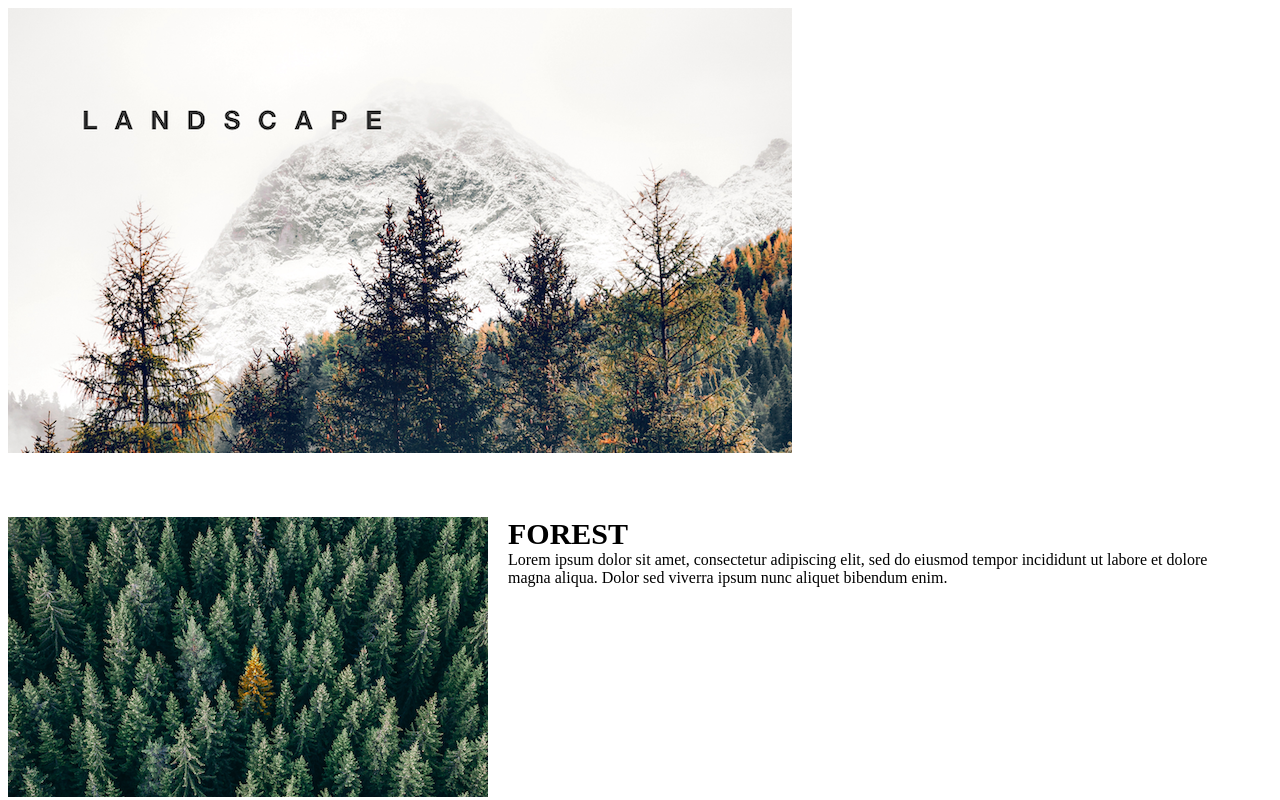
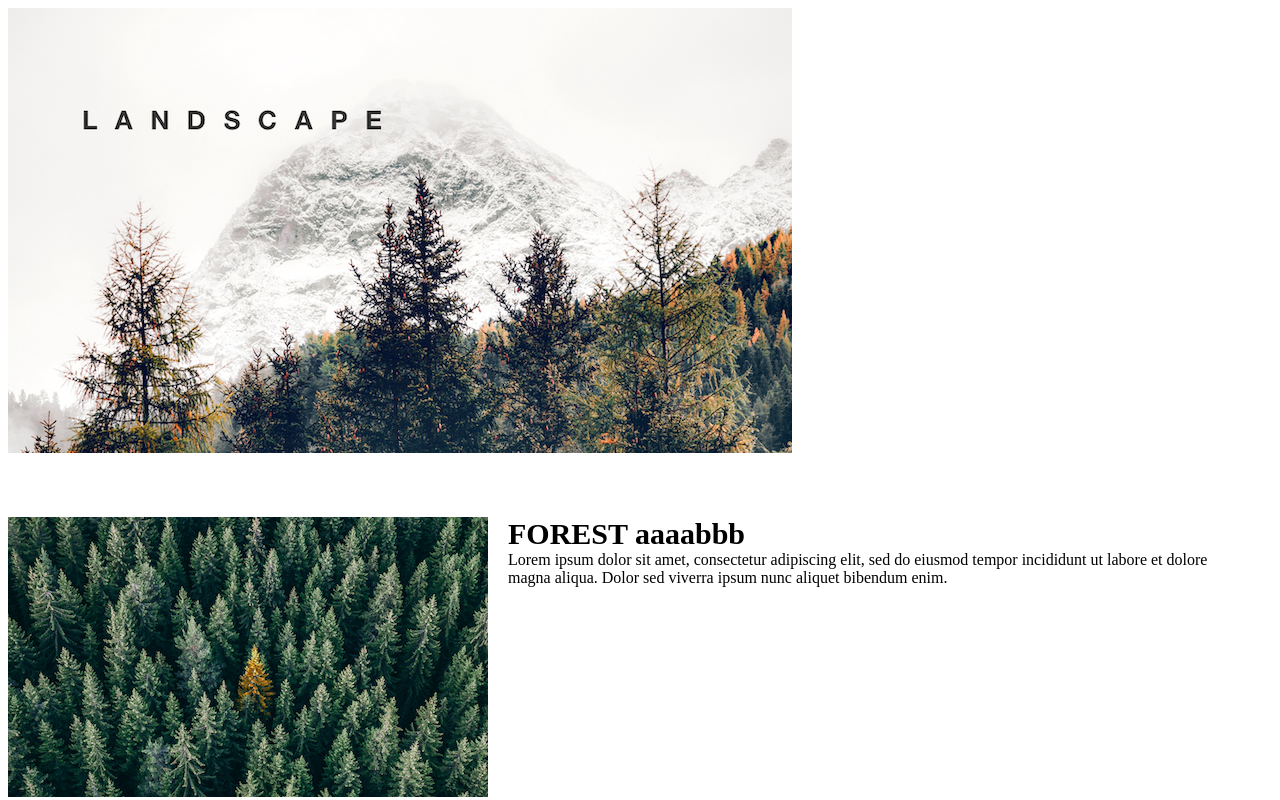
Before and after one commit to eagitar/eagitar.github.io, a plain HTML site: page index.html in a window 1280 px wide. Shown: the top 800 px of the page. Drawn offline with Linux system fonts and the light colour scheme.

Commit message:
Update index.html

```diff
--- a/index.html
+++ b/index.html
@@ -12,7 +12,7 @@
 	<div class="コンテンツA">
 		<img src="/assets/images/forest.png">
 		<div class="森テキスト">
-			<div class="中見出し">FOREST</div>
+			<div class="中見出し">FOREST aaaabbb</div>
 			<div>Lorem ipsum dolor sit amet, consectetur adipiscing elit, sed do eiusmod tempor incididunt ut labore et dolore magna aliqua. Dolor sed viverra ipsum nunc aliquet bibendum enim.</div>
 		</div>
 	</div>
```
